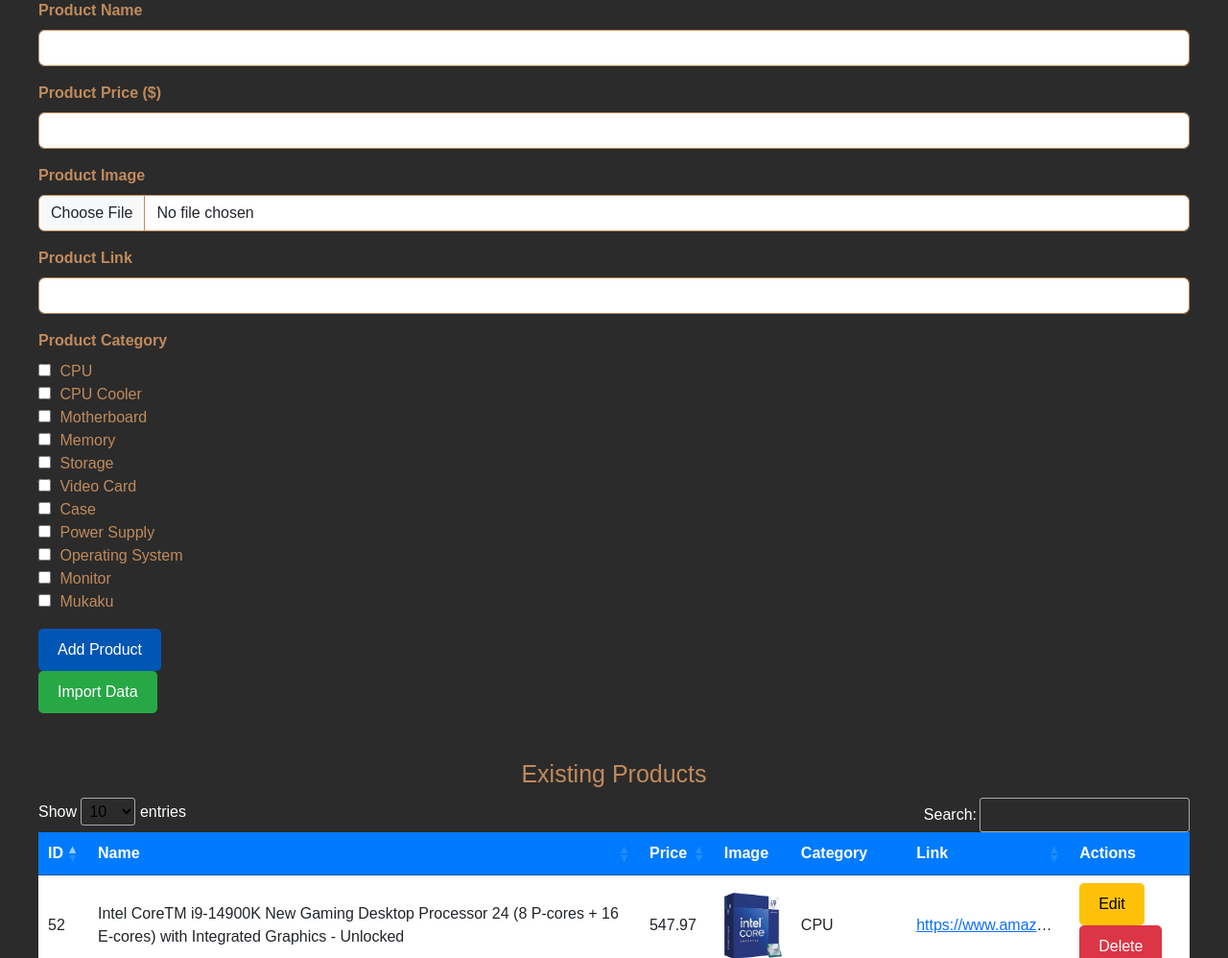
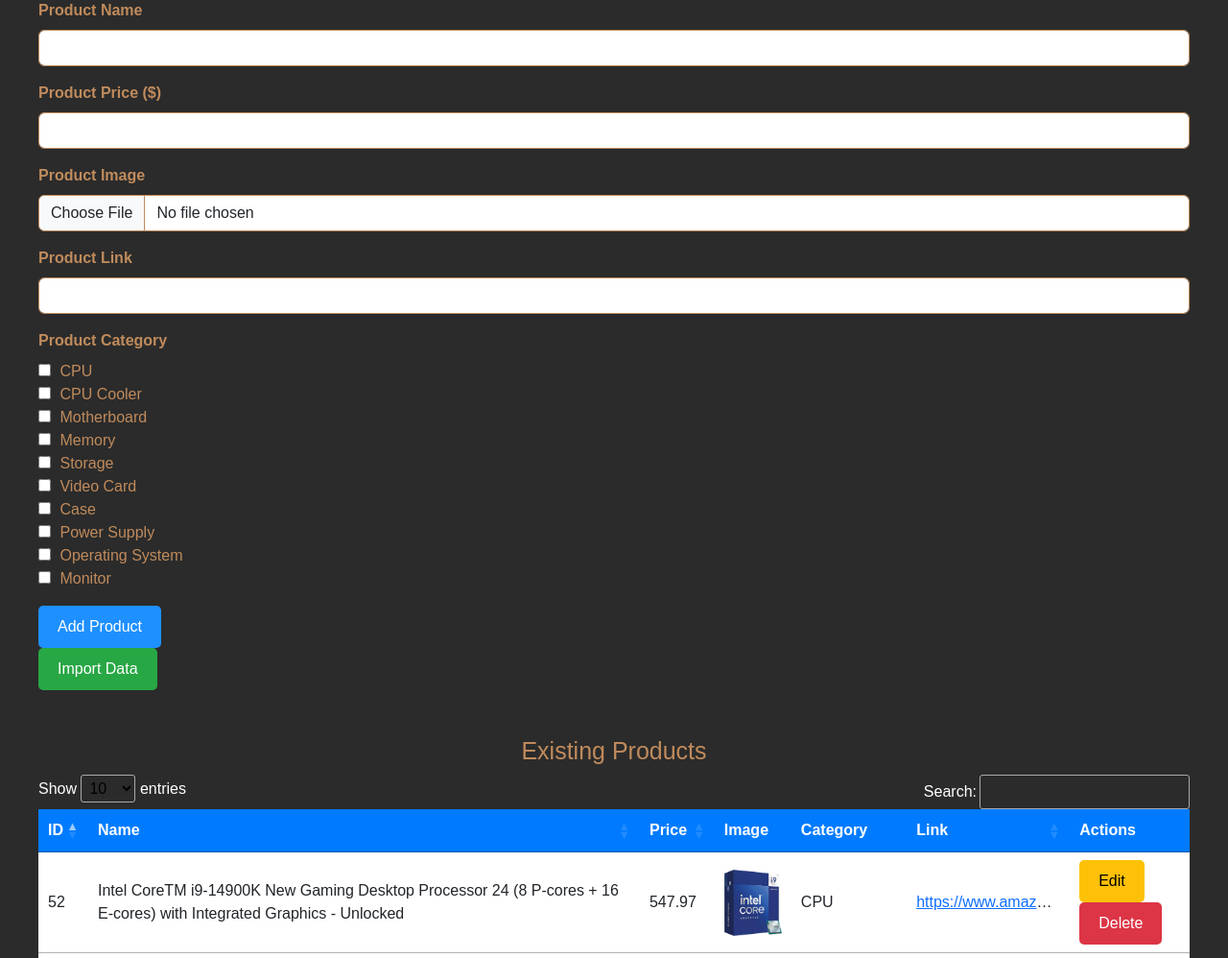
Before and after one commit to JeremyRevaldoLP/RPL-16, a PHP site: page /add_product.php?password=movementplayer in a window 1280 px wide. Shown: the part 162-1160 px from the top of the page at 96% size. Run offline with PHP 8.4, Linux system fonts and the light colour scheme; data comes from the database, SQL or seed files in the repository; some libraries are stand-ins or nearby versions; some web fonts are replaced.

Commit message:
Reverted back!!! +added 1 data

```diff
--- a/SigmasPC/add_product.php
+++ b/SigmasPC/add_product.php
@@ -211,9 +211,7 @@
                 <input type="checkbox" id="operating_system" name="category[]" value="Operating System" <?php echo ($edit_mode && strpos($edit_product['category'], 'Operating System') !== false) ? 'checked' : ''; ?>>
                 <label for="operating_system">Operating System</label><br>
                 <input type="checkbox" id="monitor" name="category[]" value="Monitor" <?php echo ($edit_mode && strpos($edit_product['category'], 'Monitor') !== false) ? 'checked' : ''; ?>>
-                <label for="monitor">Monitor</label><br>
-                <input type="checkbox" id="mukaku" name="category[]" value="Mukaku" <?php echo ($edit_mode && strpos($edit_product['category'], 'Mukaku') !== false) ? 'checked' : ''; ?>>
-                <label for="mukaku">Mukaku</label>
+                <label for="monitor">Monitor</label>
             </div>
 
             <button type="submit" class="btn btn-primary"><?php echo $edit_mode ? "Update Product" : "Add Product"; ?></button>
--- a/SigmasPC/css/style.css
+++ b/SigmasPC/css/style.css
@@ -99,7 +99,7 @@
 }
 
 .btn-primary {
-    background-color: #0056b3;
+    background-color: #1e90ff;
     color: white;
     border: none;
 }
--- a/SigmasPC/search.php
+++ b/SigmasPC/search.php
@@ -27,8 +27,7 @@
     'Case',
     'Power Supply',
     'Operating System',
-    'Monitor',
-    'Mukaku'
+    'Monitor'
 ];
 
 $params = []; // Initialize an array to hold parameters for bind_param
```
Also changed, not shown: SigmasPC/db/sigmaspc.sql (+2 -4 lines), SigmasPC/images/uploads/memory3.jpg (added), SigmasPC/images/uploads/muka1.jpg (deleted), SigmasPC/images/uploads/muka2.jpg (deleted), SigmasPC/images/uploads/muka3.jpg (deleted).
